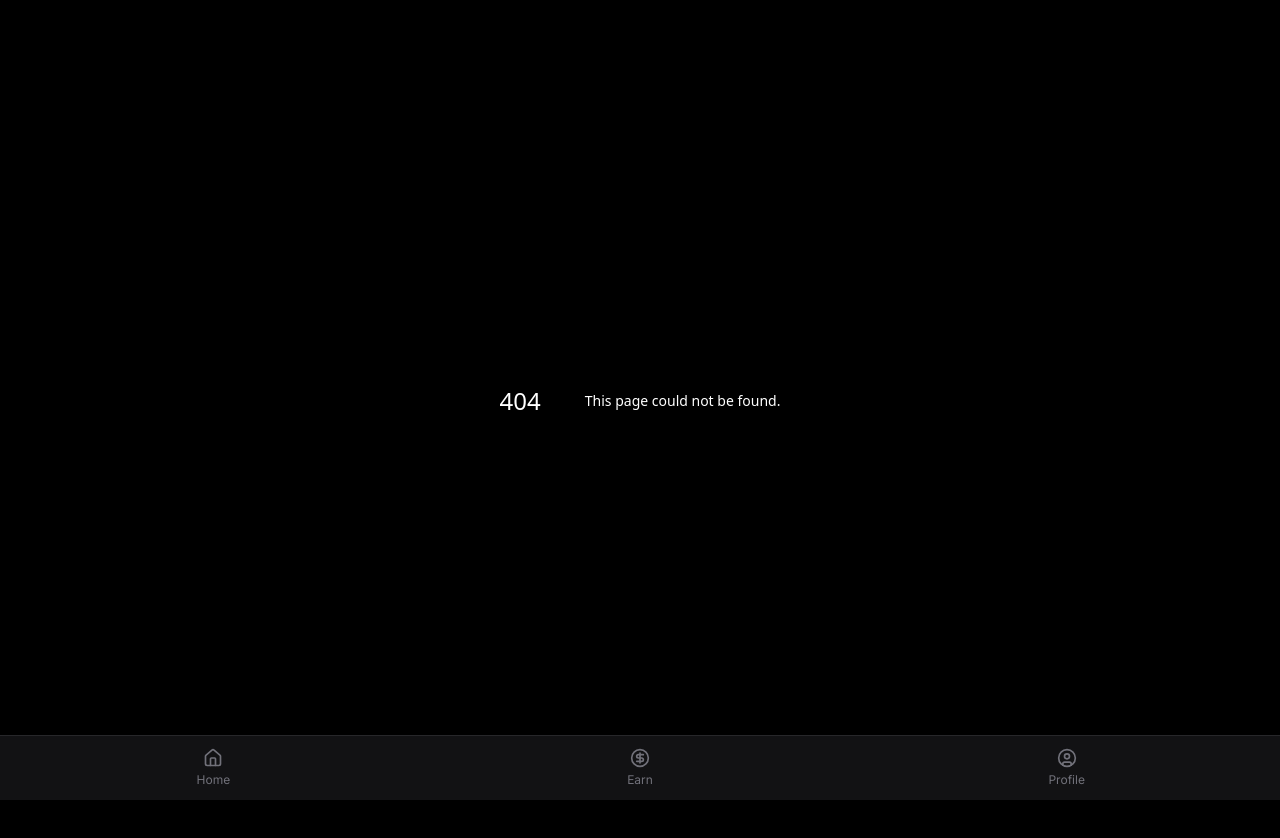
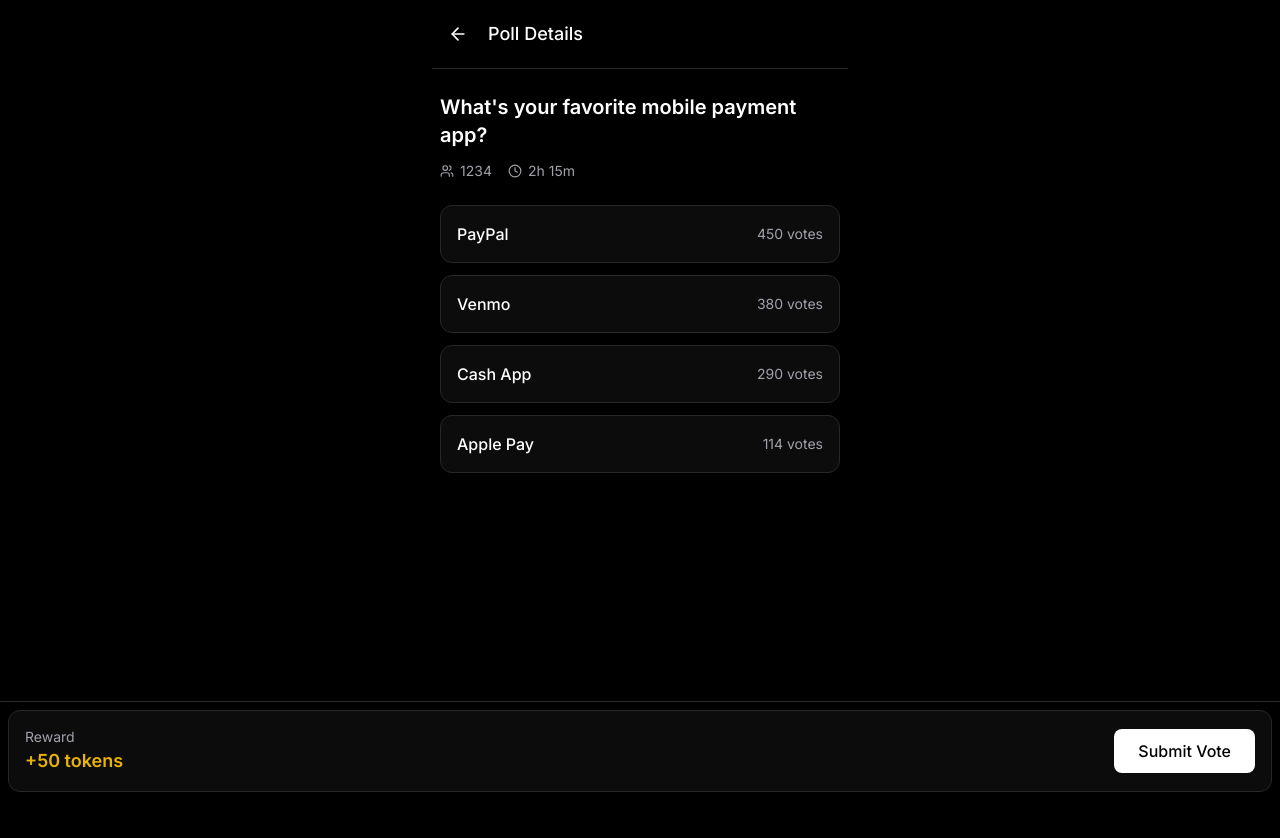
Before and after one commit to meliksahgurtemel/pollit, a Next.js app: page /earn/1 in a window 1280 px wide. Before the commit this address had no page. Shown: the top 838 px of the page. Built offline with nearby package versions, Linux system fonts and the light colour scheme.

Commit message:
poll page

```diff
--- /dev/null
+++ b/app/earn/[id]/page.tsx
@@ -0,0 +1,87 @@
+'use client';
+
+import { ArrowLeft, Users, Clock } from 'lucide-react';
+import { useRouter } from 'next/navigation';
+
+const pollData = {
+  id: 1,
+  title: "What's your favorite mobile payment app?",
+  participants: 1234,
+  remainingTime: "2h 15m",
+  reward: 50,
+  options: [
+    { id: 1, text: "PayPal", votes: 450 },
+    { id: 2, text: "Venmo", votes: 380 },
+    { id: 3, text: "Cash App", votes: 290 },
+    { id: 4, text: "Apple Pay", votes: 114 },
+  ]
+};
+
+export default function PollPage() {
+  const router = useRouter();
+
+  return (
+    <div className="flex flex-col min-h-screen">
+      {/* Header */}
+      <div className="sticky top-0 bg-black/50 backdrop-blur-lg border-b border-zinc-800 z-10">
+        <div className="px-2 py-4 flex items-center gap-3">
+          <button
+            onClick={() => router.back()}
+            className="p-2 hover:bg-zinc-800 rounded-full transition-colors"
+          >
+            <ArrowLeft className="w-5 h-5" />
+          </button>
+          <h1 className="text-lg font-medium">Poll Details</h1>
+        </div>
+      </div>
+
+      {/* Poll Content */}
+      <div className="flex-1 px-2 py-6">
+        <div className="space-y-6">
+          {/* Poll Info */}
+          <div>
+            <h2 className="text-xl font-semibold mb-3">{pollData.title}</h2>
+            <div className="flex items-center gap-4">
+              <div className="flex items-center gap-1.5">
+                <Users className="w-3.5 h-3.5 text-zinc-400" />
+                <span className="text-sm text-zinc-400">{pollData.participants}</span>
+              </div>
+              <div className="flex items-center gap-1.5">
+                <Clock className="w-3.5 h-3.5 text-zinc-400" />
+                <span className="text-sm text-zinc-400">{pollData.remainingTime}</span>
+              </div>
+            </div>
+          </div>
+
+          {/* Options */}
+          <div className="space-y-3">
+            {pollData.options.map((option) => (
+              <button
+                key={option.id}
+                className="w-full p-4 bg-zinc-900/50 backdrop-blur-sm border border-zinc-800 rounded-xl hover:bg-zinc-800/50 transition-colors text-left"
+              >
+                <div className="flex items-center justify-between">
+                  <span className="font-medium">{option.text}</span>
+                  <span className="text-sm text-zinc-400">{option.votes} votes</span>
+                </div>
+              </button>
+            ))}
+          </div>
+        </div>
+      </div>
+
+      {/* Bottom Action */}
+      <div className="fixed bottom-0 left-0 right-0 p-2 bg-black/50 backdrop-blur-lg border-t border-zinc-800">
+        <div className="flex items-center justify-between bg-zinc-900/50 backdrop-blur-sm border border-zinc-800 rounded-xl p-4">
+          <div>
+            <p className="text-sm text-zinc-400">Reward</p>
+            <p className="text-lg font-semibold text-yellow-500">+{pollData.reward} tokens</p>
+          </div>
+          <button className="bg-white text-black px-6 py-2.5 rounded-lg font-medium hover:bg-zinc-200 transition-colors">
+            Submit Vote
+          </button>
+        </div>
+      </div>
+    </div>
+  );
+}
--- a/app/earn/page.tsx
+++ b/app/earn/page.tsx
@@ -57,6 +57,7 @@
           {activePolls.map((poll) => (
             <Poll
               key={poll.id}
+              id={poll.id}
               title={poll.title}
               participants={poll.participants}
               remainingTime={poll.remainingTime}
--- a/components/Navbar.tsx
+++ b/components/Navbar.tsx
@@ -7,6 +7,10 @@
 
 export default function BottomNav() {
   const pathname = usePathname();
+
+  if (pathname?.startsWith('/earn/') && pathname !== '/earn') {
+    return null;
+  }
 
   const navItems = [
     {
--- a/components/Poll.tsx
+++ b/components/Poll.tsx
@@ -1,15 +1,20 @@
 import { Users, Clock } from 'lucide-react';
+import Link from 'next/link';
 
 interface PollProps {
+  id: number;
   title: string;
   participants: number;
   remainingTime: string;
   reward: number;
 }
 
-export default function Poll({ title, participants, remainingTime, reward }: PollProps) {
+export default function Poll({ id, title, participants, remainingTime, reward }: PollProps) {
   return (
-    <div className="bg-zinc-900/50 backdrop-blur-sm border border-zinc-800 rounded-xl p-4">
+    <Link
+      href={`/earn/${id}`}
+      className="block bg-zinc-900/50 backdrop-blur-sm border border-zinc-800 rounded-xl p-4 hover:bg-zinc-800/50 transition-colors"
+    >
       <div className="flex items-start justify-between">
         <div className="space-y-1">
           <h3 className="font-medium leading-tight">{title}</h3>
@@ -30,6 +35,6 @@
           <span className="text-sm font-medium text-yellow-500">+{reward}</span>
         </div>
       </div>
-    </div>
+    </Link>
   );
 }
--- a/package.json
+++ b/package.json
@@ -10,6 +10,7 @@
   },
   "dependencies": {
     "clsx": "^2.1.1",
+    "eruda": "^3.4.1",
     "lucide-react": "^0.459.0",
     "next": "14.2.11",
     "react": "^18",
```
Also changed, not shown: 1 other file (tests, documents, lock files or other folders).
